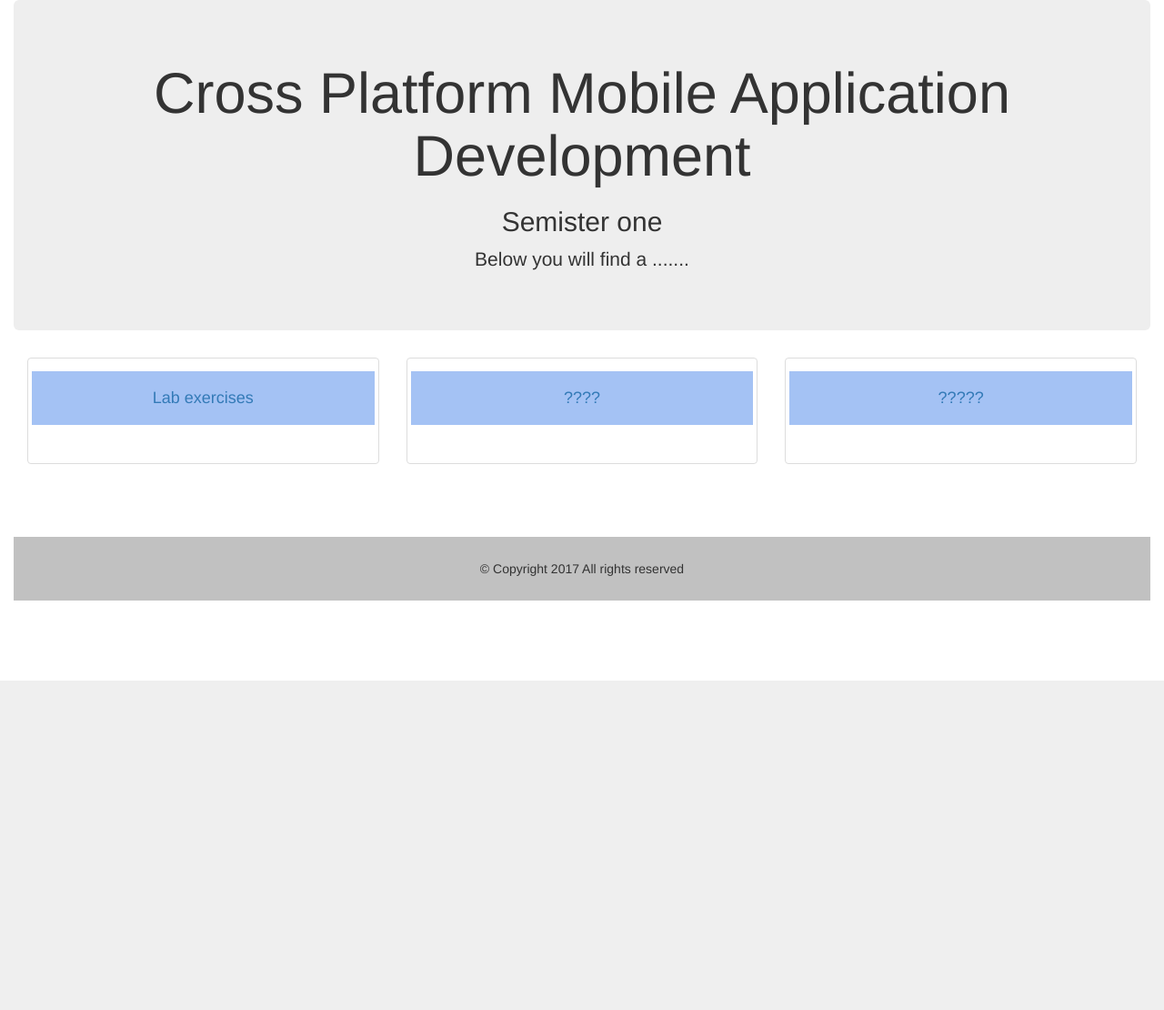
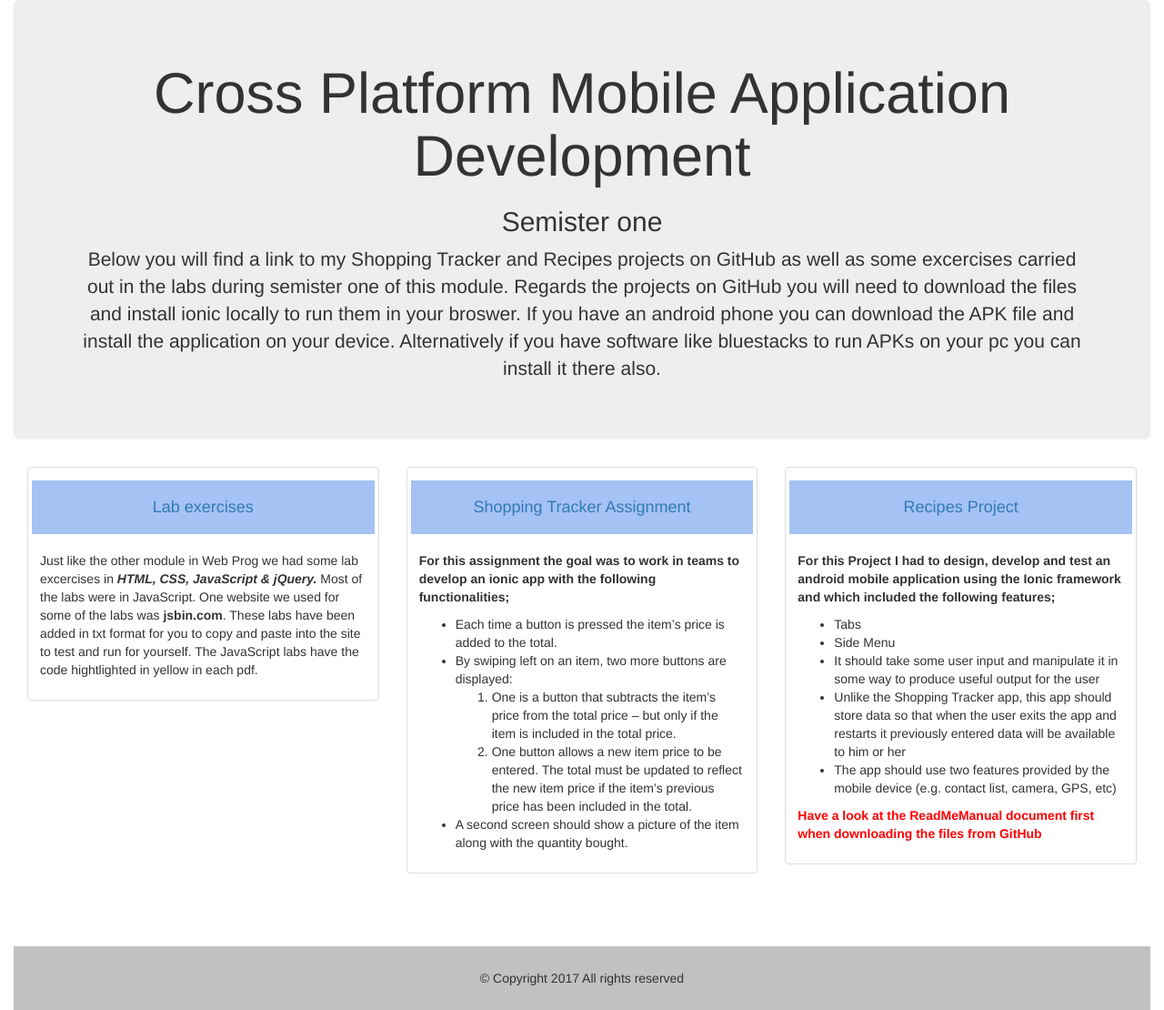
Before and after one commit to SuperTedCode/CoursePortfolio, a PHP site: page /appDev1.php in a window 1280 px wide. Shown: the part 52-1162 px from the top of the page at 91% size. Before the commit the page ends 800 px from the top, so only its background shows below. Run offline with PHP 8.4, Linux system fonts and the light colour scheme.

Commit message:
webPro1.php added link to new pdf in recpeWebsite folder- appDev1.php added link to GitHub for shopper tracker and its desc as well as desc for labs and Receipe website - crossMobAppDev....php edited ref to jsBin website for js labs in txt files

```diff
--- a/appDev1.php
+++ b/appDev1.php
@@ -7,7 +7,7 @@ include ('includes/header.html');
   <div class="container text-center">
     <h1>Cross Platform Mobile Application Development</h1>
     <h2>Semister one</h2>
-    <p>Below you will find a .......</p>
+    <p>Below you will find a link to my Shopping Tracker and Recipes projects on GitHub as well as some excercises carried out in the labs during semister one of this module. Regards the projects on GitHub you will need to download the files and install ionic locally to run them in your broswer. If you have an android phone you can download the APK file and install the application on your device. Alternatively if you have software like bluestacks to run APKs on your pc you can install it there also.</p>
   </div>
 </div>
 
@@ -17,25 +17,42 @@ include ('includes/header.html');
     <div class="thumbnail">
       <a href="labSem1/CrossMobAppDevlabExSem1.php"><h4 class="title">Lab exercises</h4></a>
       <div class="caption">
-      	<p></p>
+      	<p>Just like the other module in Web Prog we had some lab excercises in <b><em>HTML, CSS, JavaScript & jQuery.</em></b> Most of the labs were in JavaScript. One website we used for some of the labs was <b>jsbin.com</b>. These labs have been added in txt format for you to copy and paste into the site to test and run for yourself. The JavaScript labs have the code hightlighted in yellow in each pdf.</p>
       </div>
     </div>
     </div>
 
     <div class="col-sm-4">
     <div class="thumbnail">
-      <a href="#"><h4 class="title">????</h4></a>
+      <a href="https://github.com/SuperTedCode/Shopping-Tracker"><h4 class="title">Shopping Tracker Assignment</h4></a>
       <div class="caption">
-        <p></p>
+        <p><b>For this assignment the goal was to work in teams to develop an ionic app with the following functionalities;</b></p>
+        <ul>
+          <li>Each time a button is pressed the item’s price is added to the total.</li>
+          <li>By swiping left on an item, two more buttons are displayed:</li>
+            <ol>
+              <li>One is a button that subtracts the item’s price from the total price – but only if the item is included in the total price.</li>
+              <li>One button allows a new item price to be entered. The total must be updated to reflect the new item price if the item’s previous price has been included in the total.</li>
+            </ol>
+          <li>A second screen should show a picture of the item along with the quantity bought.</li>
+        </ul>
       </div>
     </div>
     </div>
 
     <div class="col-sm-4">
     <div class="thumbnail">
-      <a href="#"><h4 class="title">?????</h4></a>
+      <a href="https://github.com/SuperTedCode/Recipes"><h4 class="title">Recipes Project</h4></a>
       <div class="caption">
-      	<p></p>
+      	<p><b>For this Project I had to design, develop and test an android mobile application using the Ionic framework and which included the following features;</b></p>
+        <ul>
+          <li>Tabs</li>
+          <li>Side Menu</li>
+          <li>It should take some user input and manipulate it in some way to produce useful output for the user</li>
+          <li>Unlike the Shopping Tracker app, this app should store data so that when the user exits the app and restarts it previously entered data will be available to him or her</li>
+          <li>The app should use two features provided by the mobile device (e.g. contact list, camera, GPS, etc)</li>
+        </ul>
+        <p style="color: red;"><b>Have a look at the ReadMeManual document first when downloading the files from  GitHub</b></p>
       </div>
     </div>
     </div>
--- a/labSem1/CrossMobAppDevlabExSem1.php
+++ b/labSem1/CrossMobAppDevlabExSem1.php
@@ -53,6 +53,7 @@ include ('../includes/header.html');
     <div class="thumbnail">
       <h4 class="title">jsbin.com labs</h4>
       <div class="caption">
+      <p>Below are the txt files you can copy and paste into jsbin.com in the JavaScript window. Comments are included for your ref.</p>
       	<ul>
       		<li><a href="/Git-Repository-Proj/labSem1/AppDevJSBINLab1.txt" target="_blank">Lab1 </a></li>
           <li><a href="/Git-Repository-Proj/labSem1/AppDevJSBINLab2.txt" target="_blank">Lab2 </a></li>
--- a/webPro1.php
+++ b/webPro1.php
@@ -42,6 +42,7 @@ include ('includes/header.html');
       <a href="recipeWebsite/index.html"><h4 class="title">Fine foods recipe website</h4></a>
       <div class="caption">
       	<p><b><a class="pdf" href="recipeWebsite/RecipeProject.pdf" target="_blank">Website Assignment April 2016 pdf</a></b><br>
+        <b><a class="pdf" href="recipeWebsite/WebsiteAssignmentApril2016.pdf" target="_blank">Website report pdf</a></b><br>
         I have created a recipes website with five internal pages. The user can view three recipes from each page Lunch, Dinner and Dessert. Also included are some relitive external links to Bord Bia and The food Safty Athority Ireland in the nav bar. At the bottom of the home page is a table of short video links on top tips for cooking. The shopping list page contains a user input option to add food items to a list. Any item once added can then be removed if needed. No localstorage was required for the project so the list and cart count will not be saved if the user changes page or hits refresh. As the home page is long I have included a nav content table to jump to three sections on the page. The recipes section on the home page contains links in the three images to the three difdferent pages.<br>
         <em>This website was tested on Chrome. Also as external style sheets are in use, connection to the internet is needed when tested the site.<em></p>
       </div>
```
Also changed, not shown: 1 other file.
